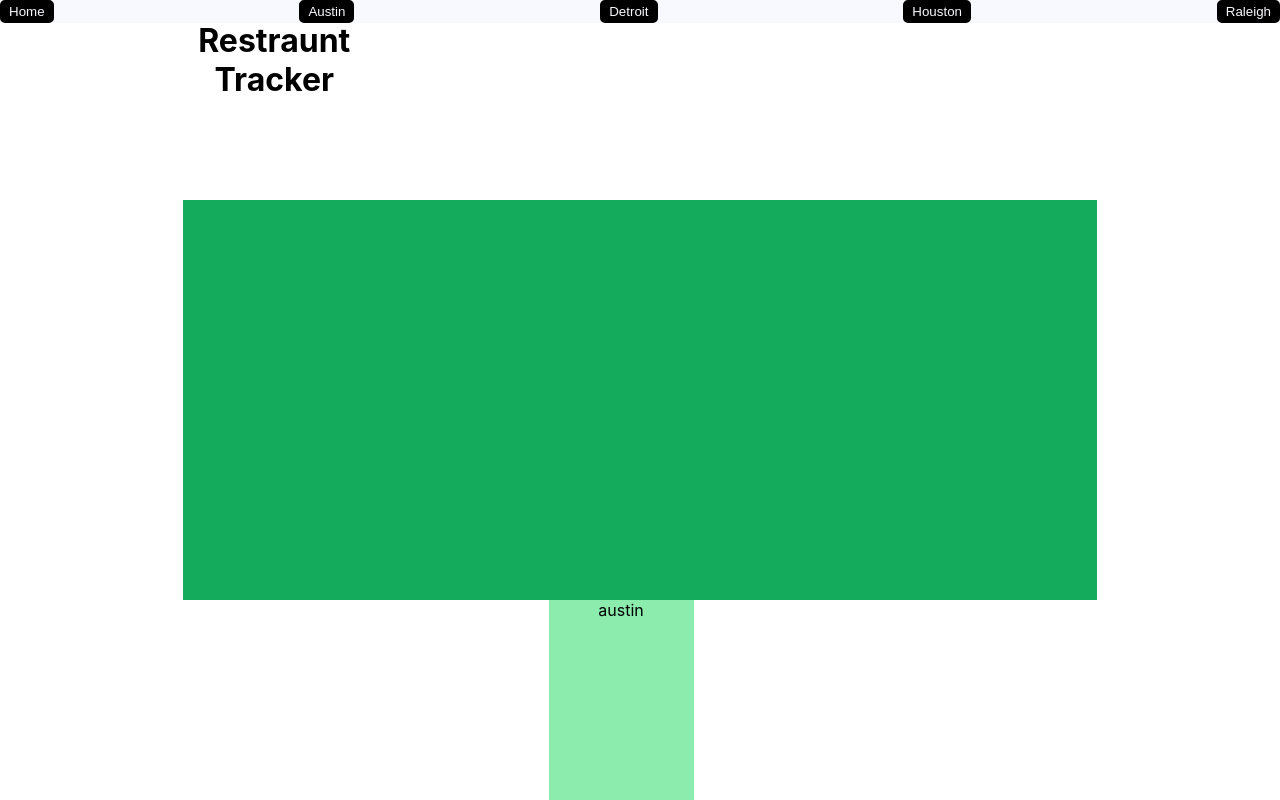
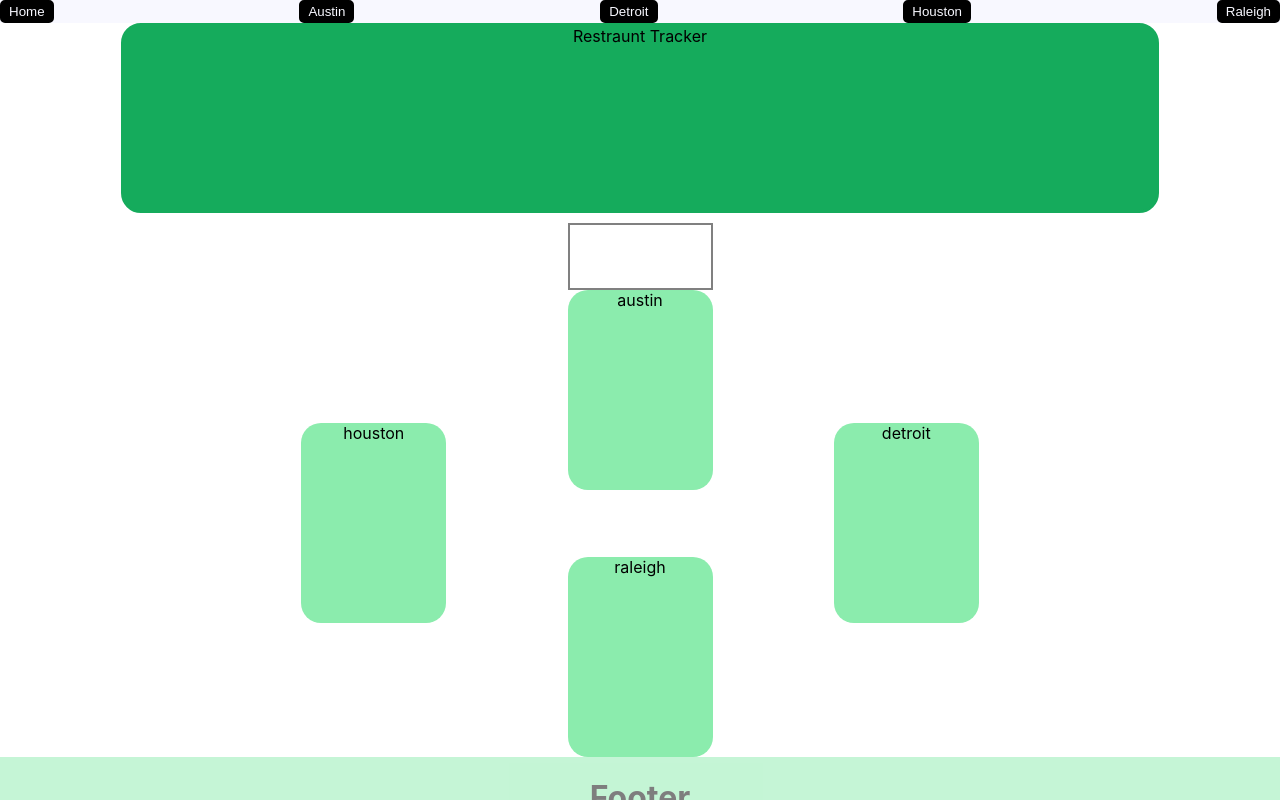
Before and after one commit to jakerwalton/Project_3_Frontend, a React (Create React App) app: page / in a window 1280 px wide. Shown: the top 800 px of the page. Built offline with nearby package versions, Linux system fonts and the light colour scheme; no server answers.

Commit message:
grid lay out and header

```diff
--- a/src/App.css
+++ b/src/App.css
@@ -1,15 +1,21 @@
 .container {
   display: grid;
   grid-template-columns: 1fr 1fr 1fr 1fr 1fr 1fr 1fr;
-  grid-template-rows: 1fr 1fr 1fr 1fr 1fr 1fr;
+  grid-template-rows: 0.35fr 1fr 1fr 1fr 1fr 1fr 1fr 1fr 1fr 1fr 1fr 1fr;
   gap: 0px 0px;
   grid-auto-flow: row;
   grid-template-areas:
     'nav nav nav nav nav nav nav'
     '. header header header header header .'
     '. header header header header header .'
+    '. header header header header header .'
+    '. . . week . . .'
     '. . . austin . . .'
-    '. . houston .detroit . .'
+    '. . . austin . . .'
+    '. houston . austin . detroit  .'
+    '.  houston . . . detroit  .'
+    '. houston . raleigh . detroit  .'
+    '. . . raleigh . . .'
     '. . . raleigh . . .';
 }
 h1 {
@@ -19,6 +25,8 @@ header {
   border: 3px solid #15ab5c;
   background-color: #15ab5c;
   grid-area: header;
+  border-radius: 20px;
+  margin-bottom: 10px;
 }
 
 .App {
@@ -38,7 +46,7 @@ header {
   text-align: center;
   position: fixed;
   width: 100%;
-  background-color:ghostwhite;
+  background-color: ghostwhite;
 }
 
 .links {
@@ -59,7 +67,6 @@ header {
   background-color: black;
   color: ghostwhite;
   border-radius: 5px;
-  /* margin-right: 200px; */
 }
 
 #detroit {
@@ -67,30 +74,24 @@ header {
   background-color: black;
   color: ghostwhite;
   border-radius: 5px;
-  /* margin-right: 200px; */
 }
 #houston {
   border: 3px solid black;
   background-color: black;
   color: ghostwhite;
   border-radius: 5px;
-  /* margin-right: 200px; */
 }
 #raleigh {
   border: 3px solid black;
   background-color: black;
   color: ghostwhite;
   border-radius: 5px;
-  /* display: flex; */
-  /* margin-right: end; */
 }
 #home {
   border: 3px solid black;
   background-color: black;
   color: ghostwhite;
   border-radius: 5px;
-  /* margin-right: 180px; */
-  /* link */
 }
 .pic {
   height: 50vh;
@@ -100,8 +101,10 @@ header {
   z-index: -1;
 }
 
-.week {
+#week {
   border: 2px solid gray;
+  grid-area: week;
+  color: black;
 }
 
 .houston {
@@ -109,6 +112,8 @@ header {
   background-color: #8becad;
   width: 145px;
   height: 200px;
+  border-radius: 20px;
+  margin-left: 180px;
 }
 
 .detroit {
@@ -116,6 +121,8 @@ header {
   background-color: #8becad;
   width: 145px;
   height: 200px;
+  border-radius: 20px;
+  margin-right: 180px;
 }
 
 .austin {
@@ -123,6 +130,7 @@ header {
   background-color: #8becad;
   width: 145px;
   height: 200px;
+  border-radius: 20px;
 }
 
 .raleigh {
@@ -130,4 +138,5 @@ header {
   background-color: #8becad;
   width: 145px;
   height: 200px;
+  border-radius: 20px;
 }
--- a/src/pages/Home.js
+++ b/src/pages/Home.js
@@ -4,12 +4,11 @@ function Home(props) {
   return (
     <div className="container">
       <div id="week"></div>
-      <header></header>
+      <header>Restraunt Tracker</header>
       <div className="houston">houston</div>
       <div className="detroit">detroit</div>
       <div className="austin">austin</div>
       <div className="raleigh">raleigh</div>
-      <h1>Restraunt Tracker</h1>
     </div>
   )
 }
```
